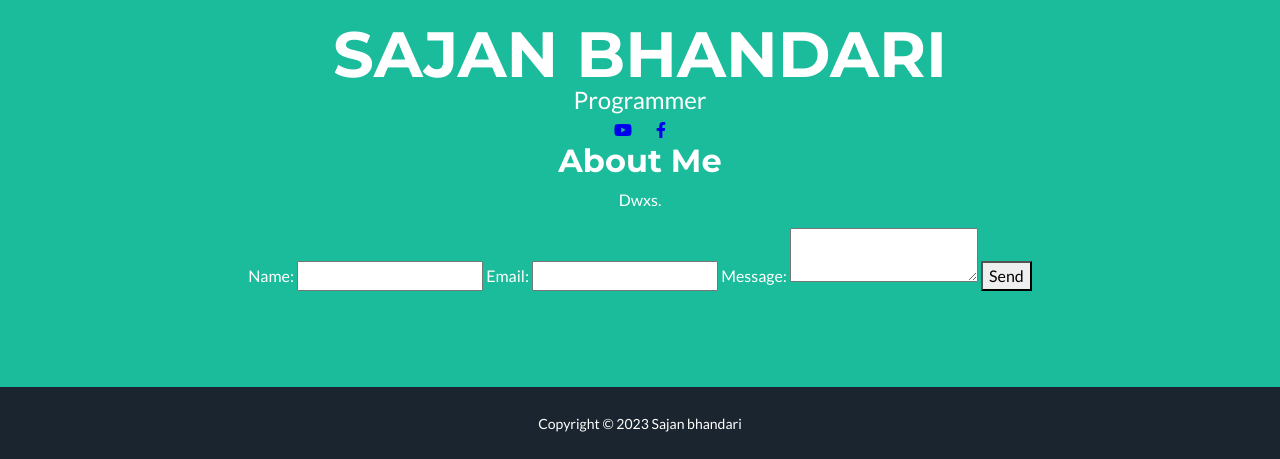
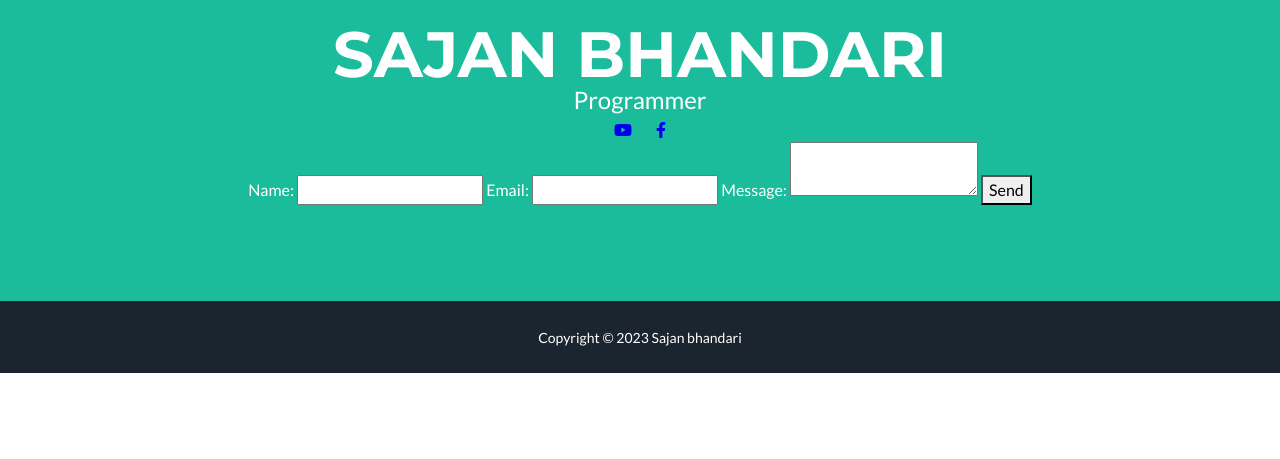
Before and after one commit to sajanbhandari/sajanbhandari, a plain HTML site: page index.html in a window 1280 px wide. Shown: the part 402-861 px from the top of the page. After the commit the page ends 800 px from the top, so only its background shows below. Drawn offline with nearby package versions, Linux system fonts and the light colour scheme; some icons are missing.

Commit message:
Update index.html

```diff
--- a/index.html
+++ b/index.html
@@ -53,10 +53,7 @@
     style="width:200px;height:200px">
 </lord-icon>
                            </div>
-		<section id="about">
-			<h2>About Me</h2>
-			<p>Dwxs.</p>
-		</section>
+
 
 
 
```
